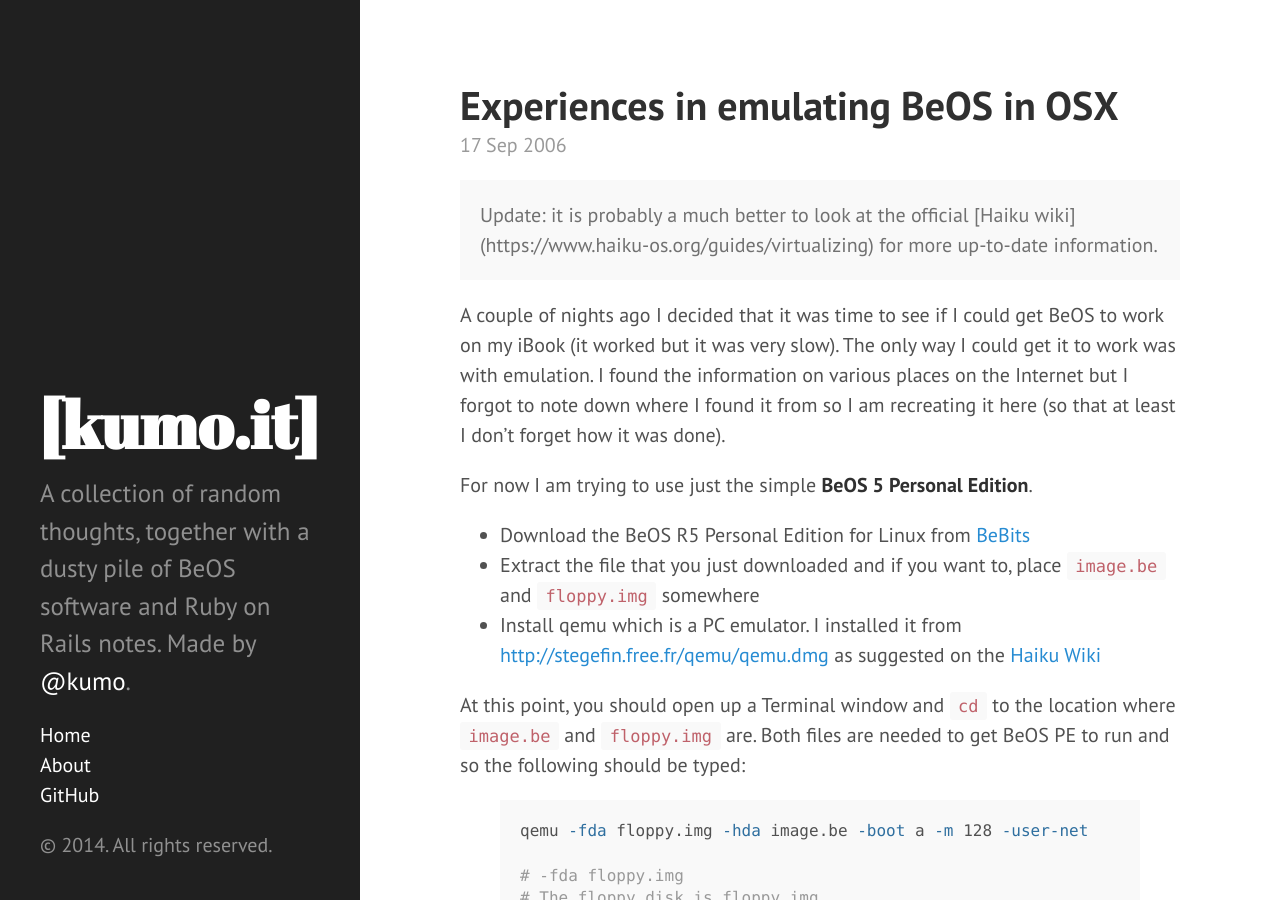
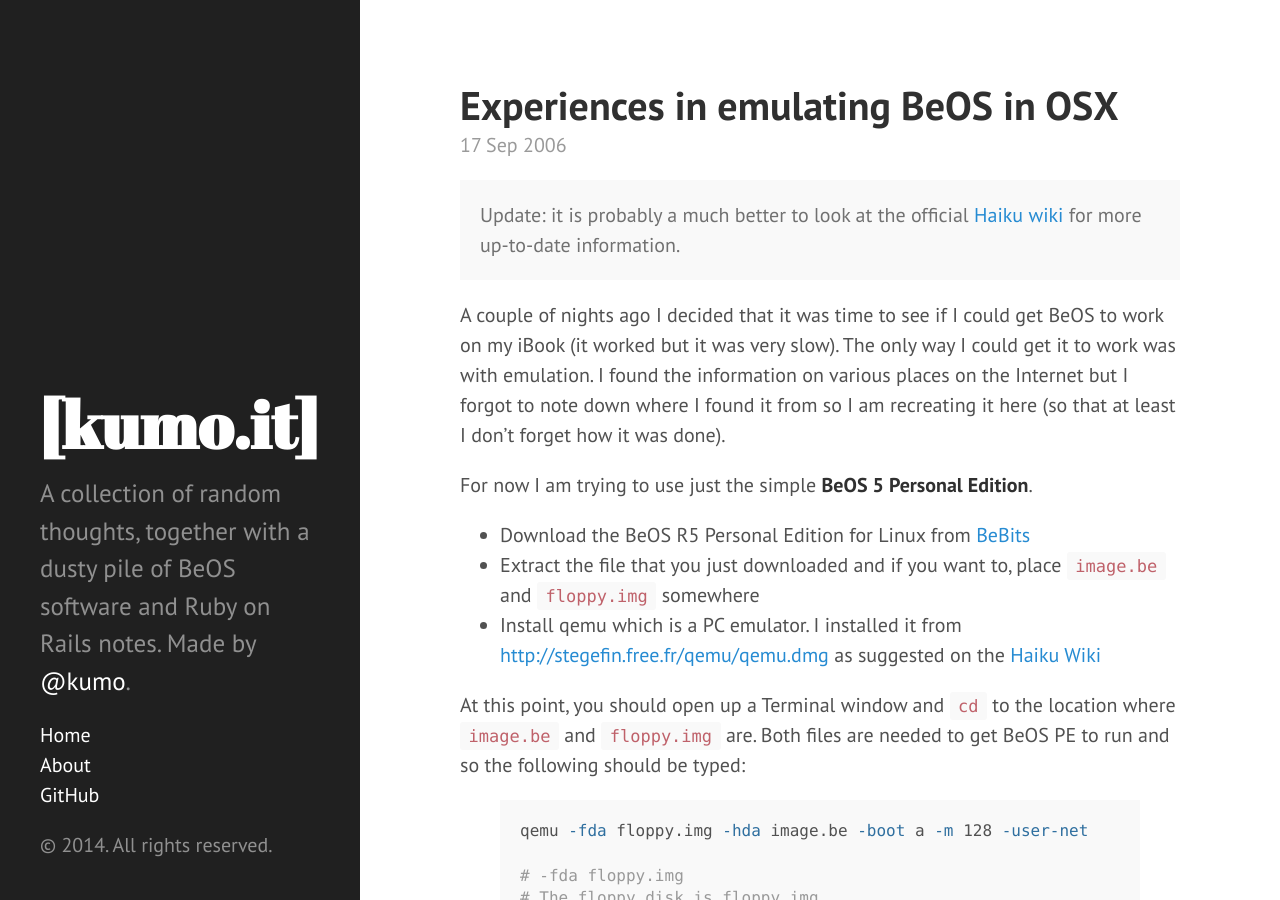
Before and after one commit to kumo/kumo.github.io, a Jekyll site: the page built from _posts/2006-09-17-experiences-in-emulating-beos-in-osx.md, in a window 1280 px wide and 900 px high. Built offline with Jekyll 4.4.1, drawn with Linux system fonts in a browser that asks for light colours; Markdown is read by kramdown in place of the engine named in the settings; comment, search, counter and statistics services are not loaded; some of the changed lines change nothing that is shown.

Commit message:
site map plugin and broken link

```diff
--- a/_config.yml
+++ b/_config.yml
@@ -26,4 +26,5 @@
   repo:  https://github.com/kumo
 
 gems:
-  - jekyll-redirect-from
+- jekyll-redirect-from
+- jekyll-sitemap
--- a/_posts/2006-09-17-experiences-in-emulating-beos-in-osx.md
+++ b/_posts/2006-09-17-experiences-in-emulating-beos-in-osx.md
@@ -5,7 +5,7 @@
 redirect_from: "/articles/2006/09/17/experiences-in-emulating-beos-in-osx/"
 ---
 <p class="message">
-Update: it is probably a much better to look at the official [Haiku wiki](https://www.haiku-os.org/guides/virtualizing) for more up-to-date information.
+Update: it is probably a much better to look at the official <a href="https://www.haiku-os.org/guides/virtualizing">Haiku wiki</a> for more up-to-date information.
 </p>
 
 A couple of nights ago I decided that it was time to see if I could get BeOS to work on my iBook (it worked but it was very slow). The only way I could get it to work was with emulation. I found the information on various places on the Internet but I forgot to note down where I found it from so I am recreating it here (so that at least I don't forget how it was done).
```
